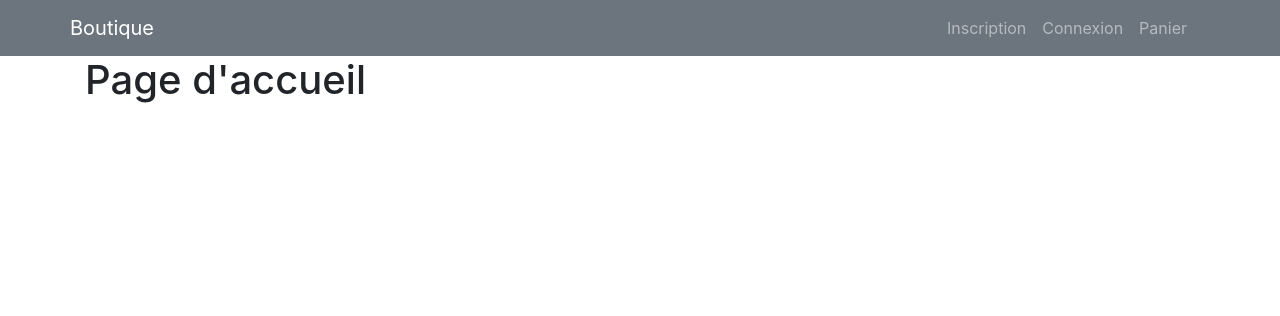
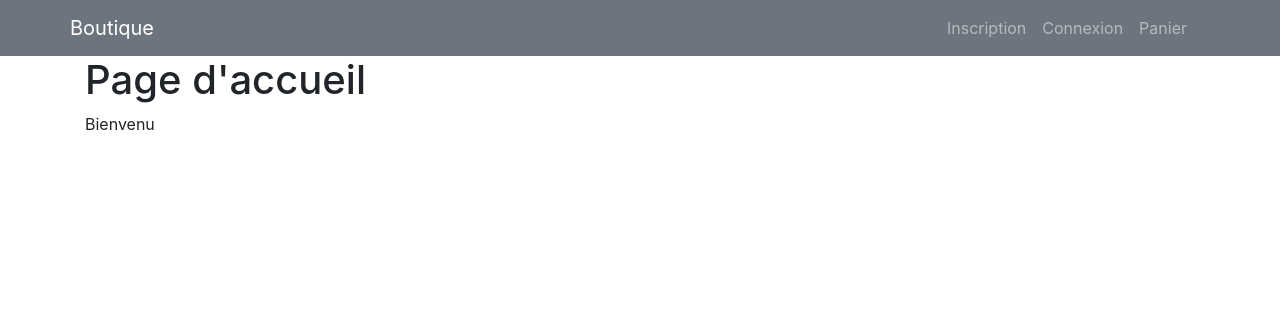
Before and after one commit to Janest-evogue/php4e, a PHP site: page / in a window 1280 px wide. Shown: the top 316 px of the page. Run offline with PHP 8.4, Linux system fonts and the light colour scheme; data that the repository does not hold is empty.

Commit message:
changement de la page d'accueil

```diff
--- a/index.php
+++ b/index.php
@@ -3,6 +3,8 @@ require_once __DIR__ . '/include/init.php';
 require __DIR__ . '/layout/top.php';
 ?>
 <h1>Page d'accueil</h1>
+
+<p>Bienvenu</p>
 <?php
 require __DIR__ . '/layout/bottom.php';
 ?>
```
